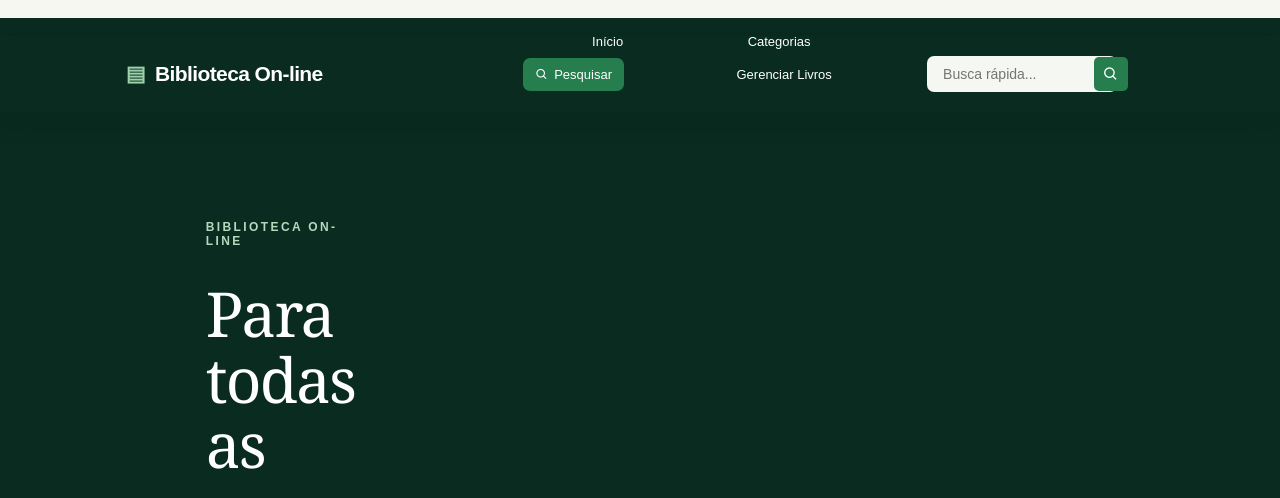
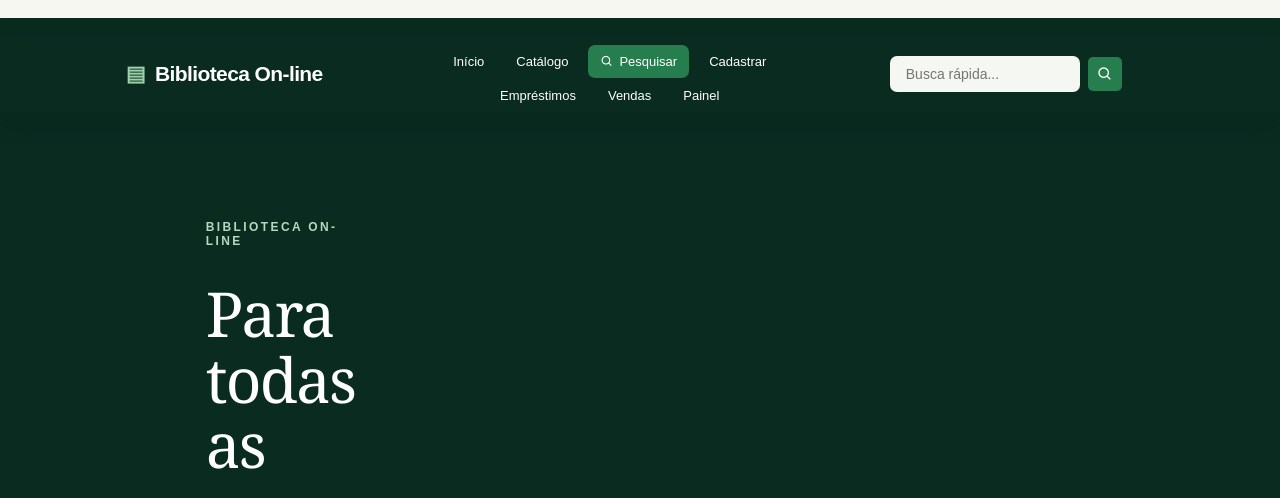
Before and after one commit to Lyncon450f/trabalho-do-ricardin, a plain HTML site: page index.html in a window 1280 px wide. Shown: the top 498 px of the page. Drawn offline with nearby package versions, Linux system fonts and the light colour scheme; no server answers; a web font is replaced by a local one.

Commit message:
Transforma a página inicial em navegação por seções independentes

```diff
--- a/index.html
+++ b/index.html
@@ -26,7 +26,7 @@
 
 </head>
 
-<body>
+<body data-page="inicio">
 
     <header id="inicio">
 
@@ -43,16 +43,14 @@
             <div class="navmenu">
 
                 <ul>
-
-                    <li><a href="#inicio">Início</a></li>
-
-                    <li><a href="#categorias">Categorias</a></li>
-
-                    <li><a href="#pesquisa" class="nav-destaque"><i class="bx bx-search"></i> Pesquisar</a></li>
-
-                    <li><a href="#catalogo">Gerenciar Livros</a></li>
-
-                </ul>
+                    <li><a href="index.html">Início</a></li>
+                    <li><a href="catalogo.html">Catálogo</a></li>
+                    <li><a href="pesquisa.html" class="nav-destaque"><i class="bx bx-search"></i> Pesquisar</a></li>
+                    <li><a href="cadastro.html">Cadastrar</a></li>
+                    <li><a href="emprestimos.html">Empréstimos</a></li>
+                    <li><a href="vendas.html">Vendas</a></li>
+                    <li><a href="painel.html">Painel</a></li>
+                </ul>
 
 
 
@@ -82,9 +80,9 @@
 
                 <div class="hero-btns">
 
-                    <a href="#pesquisa" class="btn">Pesquisar no Acervo</a>
+                    <a href="pesquisa.html" class="btn">Pesquisar no Acervo</a>
 
-                    <a href="#catalogo" class="btn btn-outline">Cadastrar Livro</a>
+                    <a href="cadastro.html" class="btn btn-outline">Cadastrar Livro</a>
 
                 </div>
 
@@ -298,7 +296,7 @@
 
         <div class="cat-header">
 
-            <h2>Acervo & Gerenciamento</h2>
+            <h2>Catálogo de Livros</h2>
 
             <p>Cadastre novos livros ou edite as informações do catálogo completo.</p>
 </div>
```
